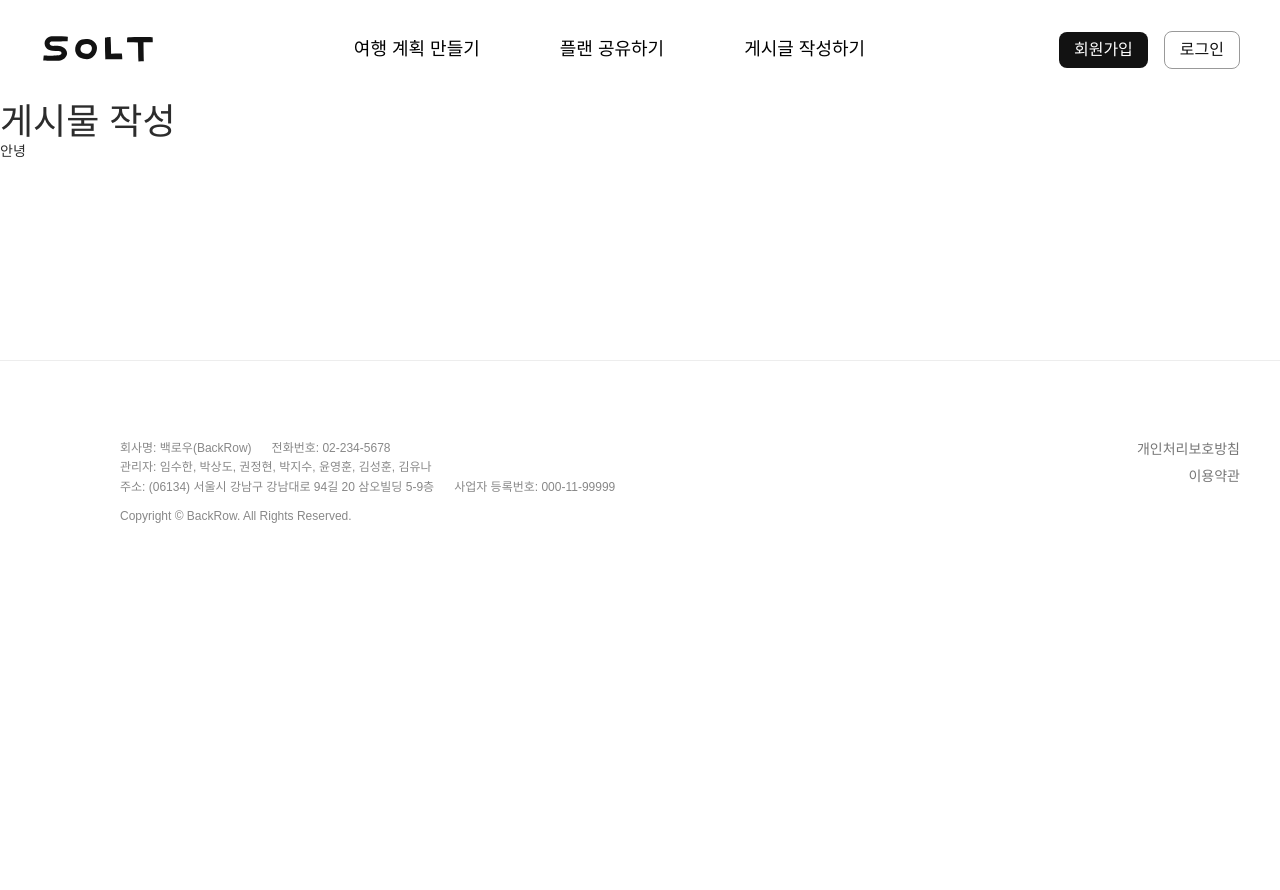
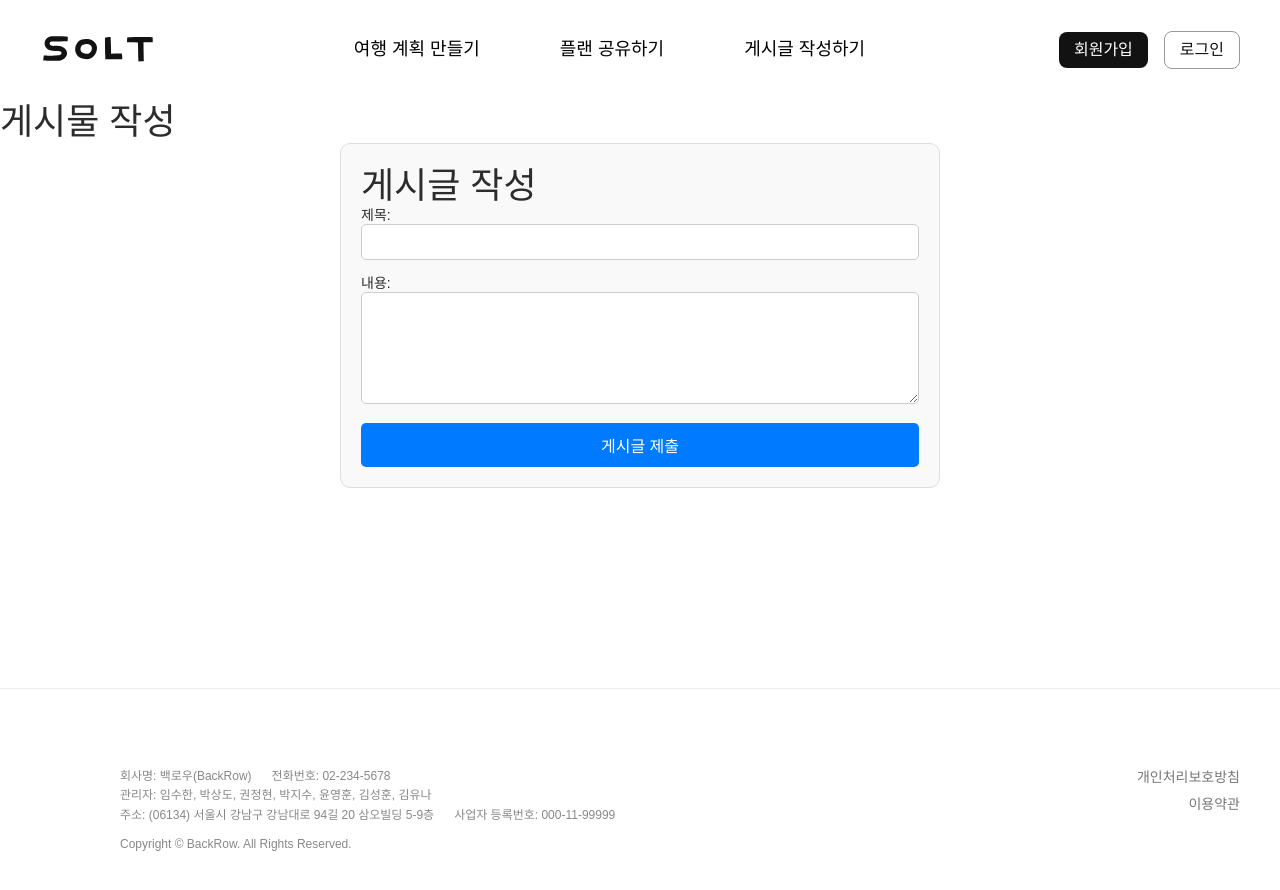
Before and after one commit to Backrow-NCP/solt-frontend, a React (Create React App) app: page /board/write in a window 1280 px wide. Shown: the top 890 px of the page. Before the commit the page ends 800 px from the top, so only its background shows below. Built offline with nearby package versions, Linux system fonts and the light colour scheme; a web font is replaced by a local one.

Commit message:
Update BoardForm.jsx

```diff
--- a/src/components/Board/BoardForm.jsx
+++ b/src/components/Board/BoardForm.jsx
@@ -1,7 +1,95 @@
-import React from 'react';
+import React, { useState } from 'react';
 
-const Write = () => {
-  return <p>안녕</p>;
+const BoardForm = () => {
+  const [boardTitle, setBoardTitle] = useState('');
+  const [boardContent, setBoardContent] = useState('');
+
+  const handleSubmit = e => {
+    e.preventDefault();
+
+    // 제출 시 서버에 데이터를 전송하는 로직을 추가할 수 있습니다.
+    console.log('제출된 게시글:', { title: boardTitle, content: boardContent });
+
+    // 제출 후 입력값 초기화
+    setBoardTitle('');
+    setBoardContent('');
+  };
+
+  return (
+    <div style={styles.container}>
+      <h2>게시글 작성</h2>
+      <form onSubmit={handleSubmit} style={styles.form}>
+        <div style={styles.inputGroup}>
+          <label htmlFor="title">제목:</label>
+          <input
+            type="text"
+            id="title"
+            value={boardTitle}
+            onChange={e => setBoardTitle(e.target.value)}
+            required
+            style={styles.input}
+          />
+        </div>
+
+        <div style={styles.inputGroup}>
+          <label htmlFor="content">내용:</label>
+          <textarea
+            id="content"
+            value={boardContent}
+            onChange={e => setBoardContent(e.target.value)}
+            required
+            rows="5"
+            style={styles.textarea}
+          ></textarea>
+        </div>
+
+        <button type="submit" style={styles.button}>
+          게시글 제출
+        </button>
+      </form>
+    </div>
+  );
 };
 
-export default Write;
+const styles = {
+  container: {
+    maxWidth: '600px',
+    margin: '0 auto',
+    padding: '20px',
+    border: '1px solid #ddd',
+    borderRadius: '10px',
+    backgroundColor: '#f9f9f9',
+  },
+  form: {
+    display: 'flex',
+    flexDirection: 'column',
+  },
+  inputGroup: {
+    marginBottom: '15px',
+  },
+  input: {
+    width: '100%',
+    padding: '8px',
+    fontSize: '16px',
+    borderRadius: '5px',
+    border: '1px solid #ccc',
+  },
+  textarea: {
+    width: '100%',
+    padding: '10px',
+    fontSize: '16px',
+    borderRadius: '5px',
+    border: '1px solid #ccc',
+  },
+  button: {
+    padding: '10px 15px',
+    fontSize: '16px',
+    backgroundColor: '#007BFF',
+    color: '#fff',
+    border: 'none',
+    borderRadius: '5px',
+    cursor: 'pointer',
+  },
+};
+
+export default BoardForm;
```
